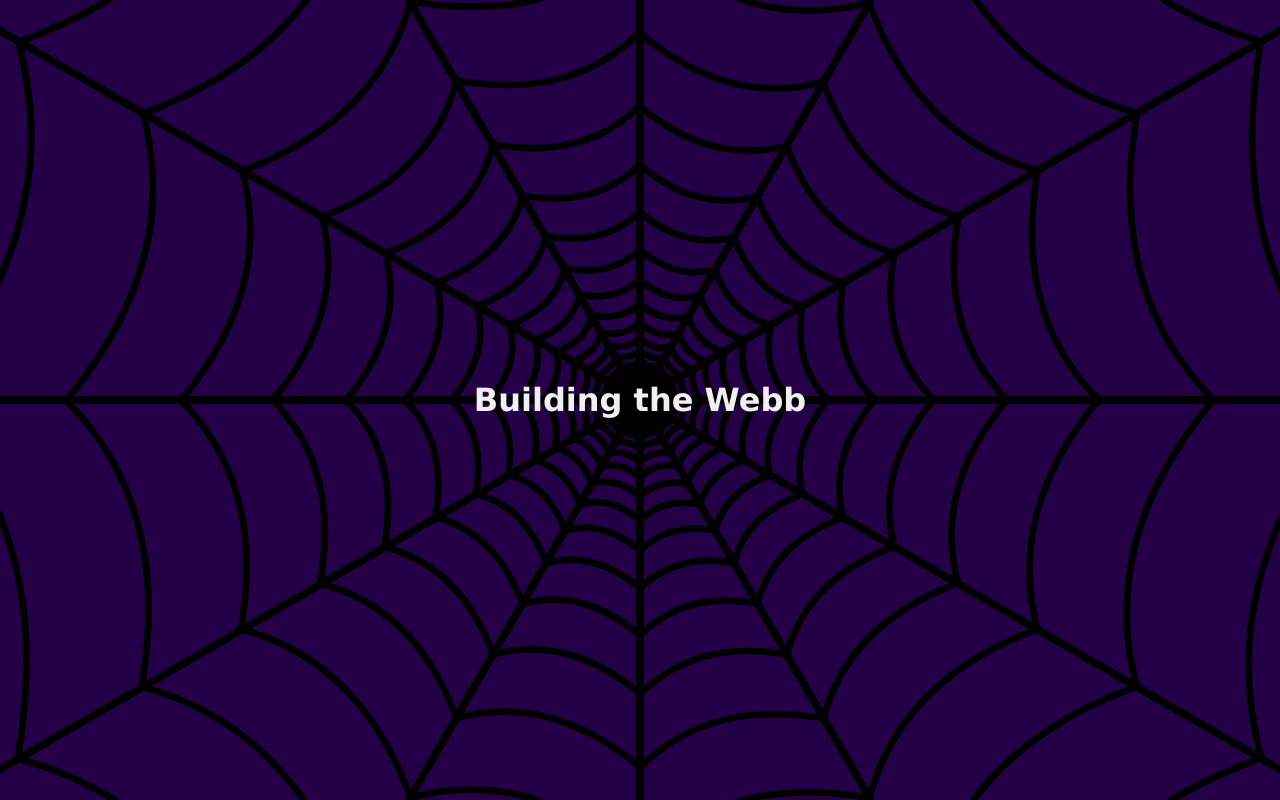
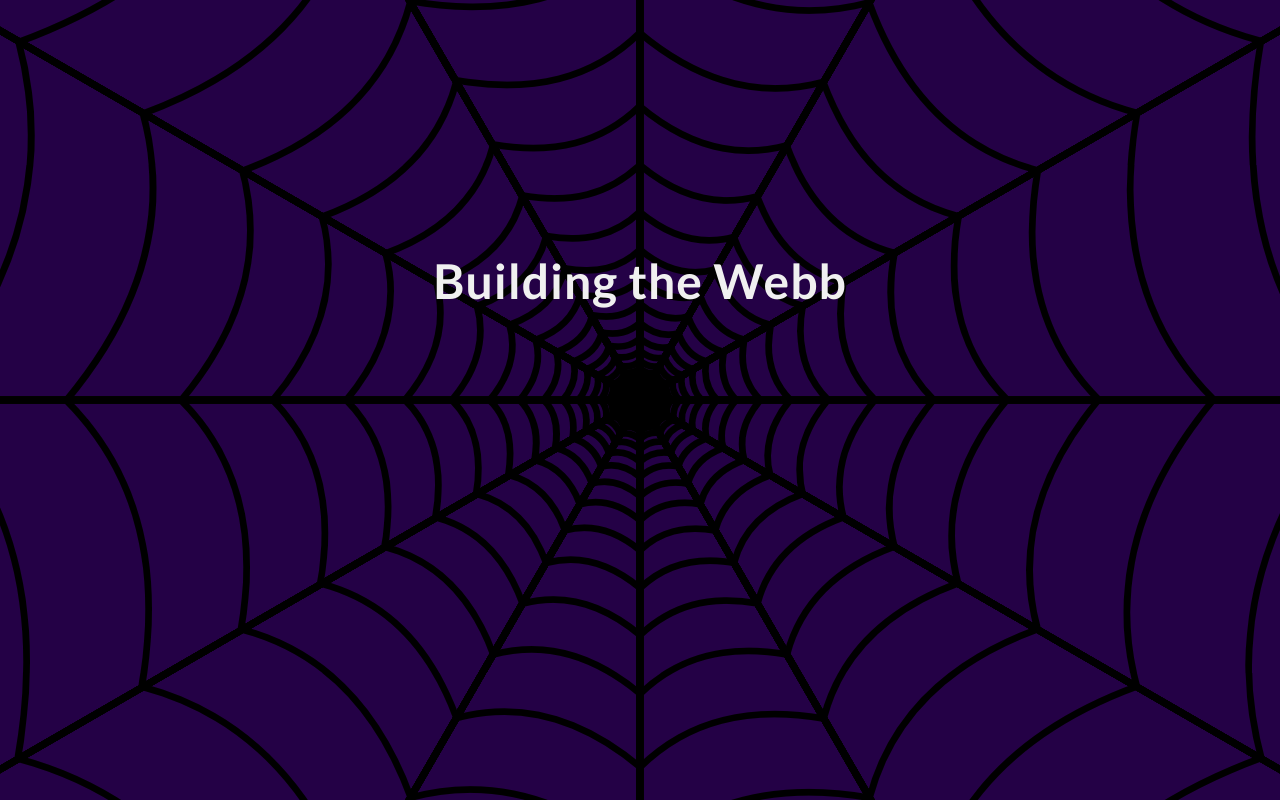
Before and after one commit to WebbontheWeb/WebbontheWeb, a plain HTML site: page index.html in a window 1280 px wide. Drawn offline with Linux system fonts and the light colour scheme.

Commit message:
Updated text

```diff
--- a/css/style.css
+++ b/css/style.css
@@ -10,7 +10,6 @@ body::before {
     content: "";
     position: fixed;
     top: 0;
-    left: 0;
     width: 100vw;
     height: 100vh;
     z-index: -1;
@@ -40,10 +39,15 @@ body::before {
     display: flex;
     justify-content: center;
     align-items: center;
-    height: 100vh;
+    height: 30vh;
+    top: 20vh;
 }
 
 h1 {
-    font-family: Verdana, Geneva, Tahoma, sans-serif;
+    font-family: 'Lato', sans-serif;
     color: rgb(240, 240, 240);
+    font-size: 3rem;
+    letter-spacing: 1px;
+    font-weight: bolder;
+    text-align: center;
 }
--- a/index.html
+++ b/index.html
@@ -1,7 +1,10 @@
 <!DOCTYPE html>
 <html>
     <head>
+        <link rel="stylesheet" href="https://fonts.googleapis.com/css2?family=Lato:wght@400;700&display=swap">
         <link href="css/style.css" rel="stylesheet">
+        <title>Webbsite</title>
+        <link rel="icon" href="images/web.png" type="image/png">
     </head>
     <body>
         <div id="title">
```
Also changed, not shown: images/web.png (added).
